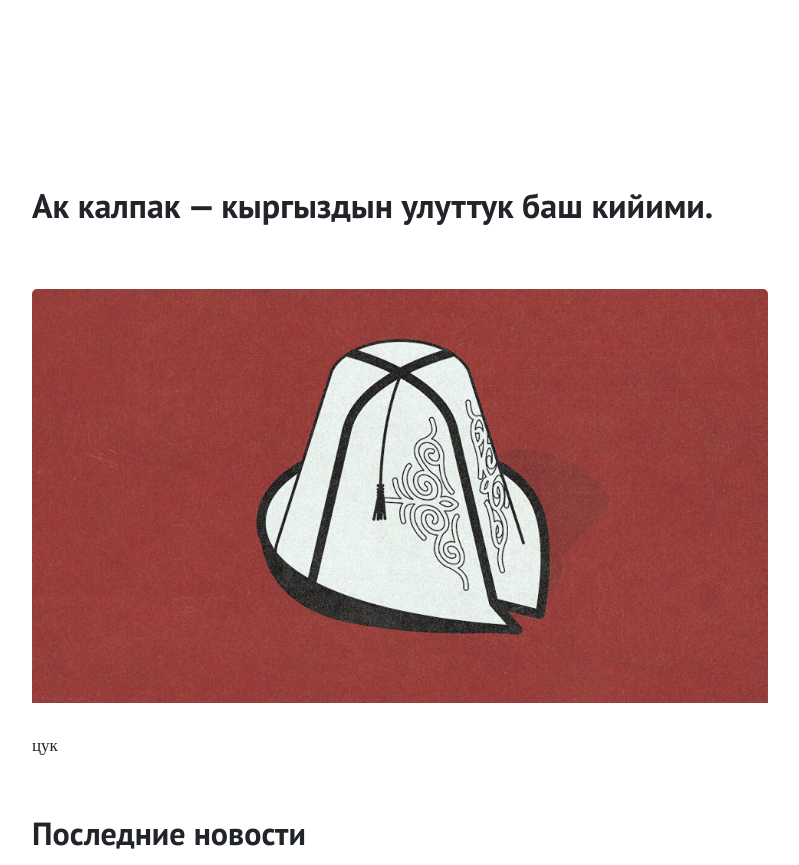
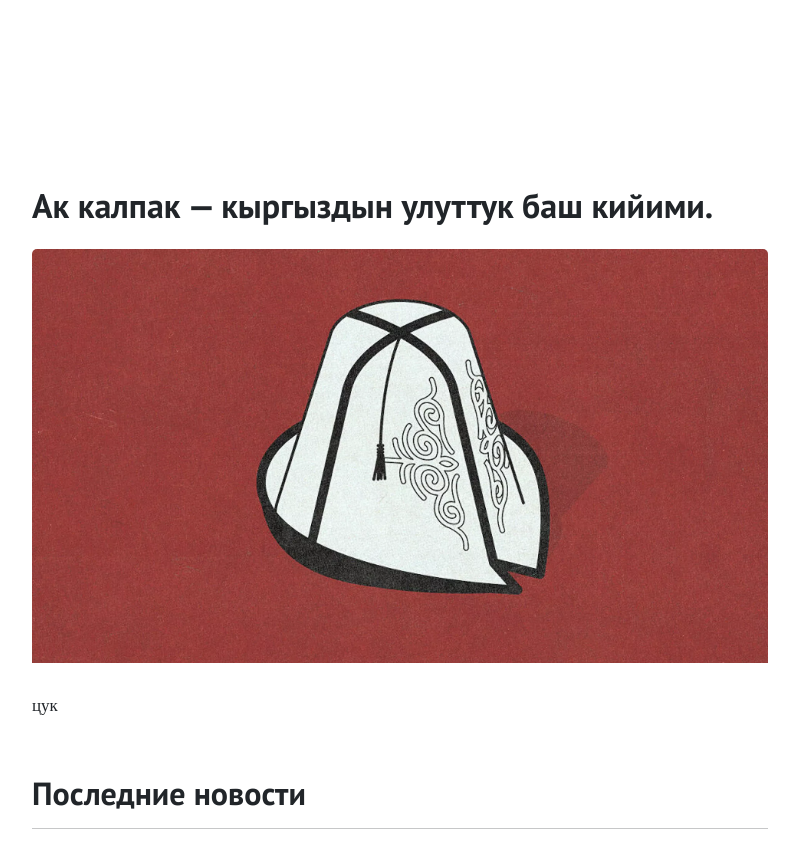
Before and after one commit to aibekovislam/news, a Django app: page /carousel/1/ in a window 1280 px wide. Shown: the part 56-921 px from the top of the page, without its empty margins (240-1039 px from the left). Run offline with Django 3.2, Linux system fonts and the light colour scheme; data comes from the database, SQL or seed files in the repository; some libraries are stand-ins or nearby versions; some web fonts are replaced.

Commit message:
adfasfasf

```diff
--- a/core/static/style.css
+++ b/core/static/style.css
@@ -528,13 +528,14 @@ button:active, button:focus {
 	font-family: 'Source Serif Pro', serif;
 	font-size: 17px;
 	font-weight: normal;
-	margin-top: 25px;
+	margin-top: 17px;
 	margin-bottom: 5px;
 }
 
 @media only screen and (max-width: 600px) {
 	.article_text2 {
 	  font-size: 16px;
+	  margin-top: 10px;
 	}
   }
 
--- a/core/templates/carousel.html
+++ b/core/templates/carousel.html
@@ -22,9 +22,8 @@
                 </div>
             </div>
             <h1 class="zago_main01 mt-7">{{ carousel.title }}</h1>
-            <p class="date_time d-inline ml-5">{{ carousel.created_at|date:"H:i" }}</p>
             {% if carousel.picture %}
-                <img class="img-custom mt-4" {% if carousel.picture %} src="{{ carousel.picture.url }}" {% endif %} alt="Article image">
+                <img class="img-custom mt-2" {% if carousel.picture %} src="{{ carousel.picture.url }}" {% endif %} alt="Article image">
             {% endif %}
             {% autoescape off %}
             <p class="article_text2">{{ carousel.text|linebreaksbr }}</p>
```
